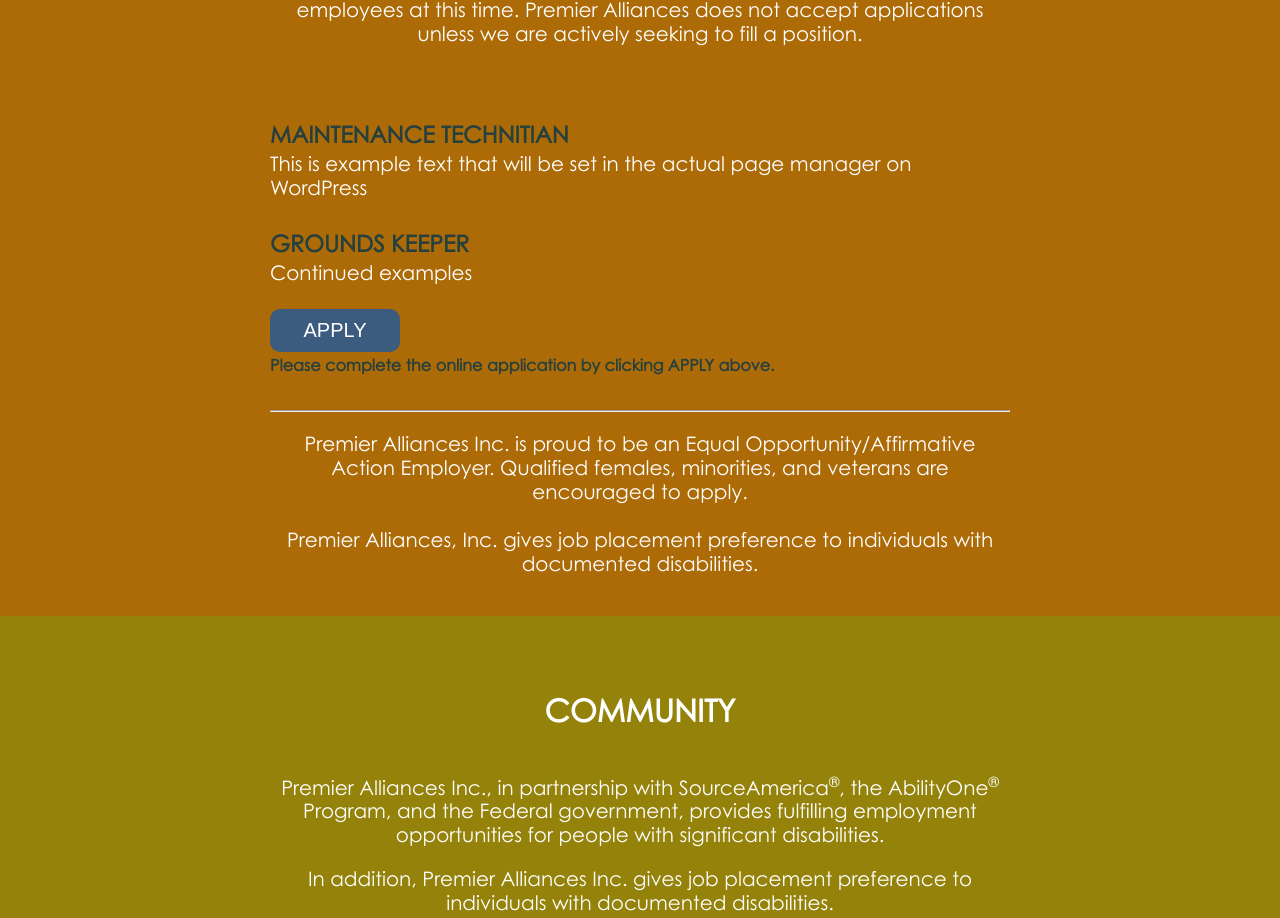
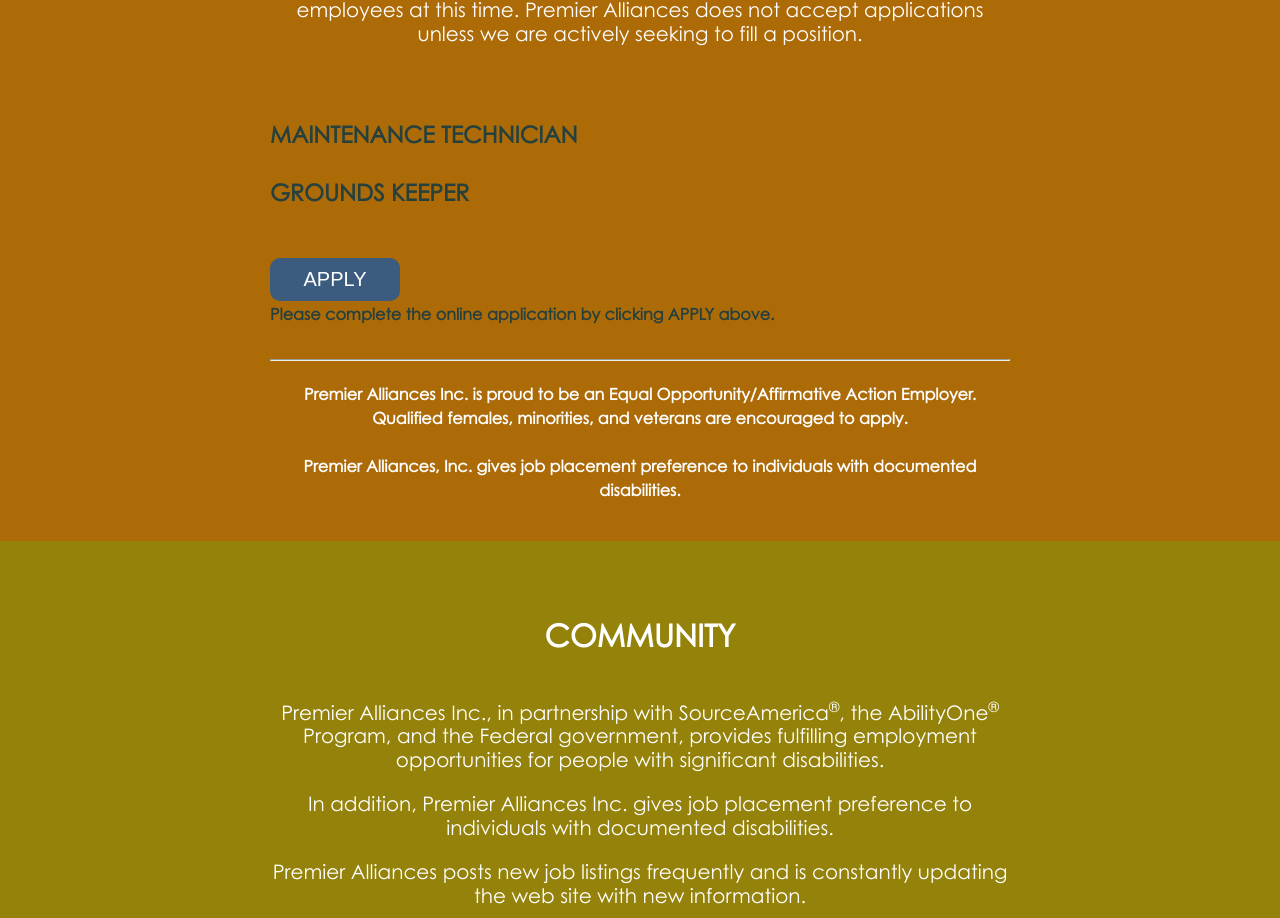
Before and after one commit to HTMLGhozt/Premier-Alliances, a React (Create React App) app: page / in a window 1280 px wide. Shown: the part 2319-3237 px from the top of the page. Built offline with nearby package versions, Linux system fonts and the light colour scheme.

Commit message:
minor fixes

```diff
--- a/src/default-text.js
+++ b/src/default-text.js
@@ -15,10 +15,8 @@
     </p>
     <br/>
     <div style="text-align: left">
-      <h4>Maintenance Technitian</h4>
-      <span>This is example text that will be set in the actual page manager on WordPress</span>
-      <h4>Grounds Keeper</h4>
-      <span>Continued examples</span>
+      <a style="text-decoration: none" href="#"><h4>Maintenance Technician</h4></a>
+      <a style="text-decoration: none" href="#"><h4>Grounds Keeper</h4></a>
       <br/>
       <br/>
       <button>Apply</button>
@@ -28,9 +26,9 @@
       <br/>
       <hr/>
     </div>
-    <p>Premier Alliances Inc. is proud to be an Equal Opportunity/Affirmative Action Employer.
+    <p><small style="font-size: 16px; font-weight: bold">Premier Alliances Inc. is proud to be an Equal Opportunity/Affirmative Action Employer.
 Qualified females, minorities, and veterans are encouraged to apply.<br/></br/>
-Premier Alliances, Inc. gives job placement preference to individuals with documented disabilities.</p>`;
+Premier Alliances, Inc. gives job placement preference to individuals with documented disabilities.</small></p>`;
 
 export const communityText = `
   <p>
```
